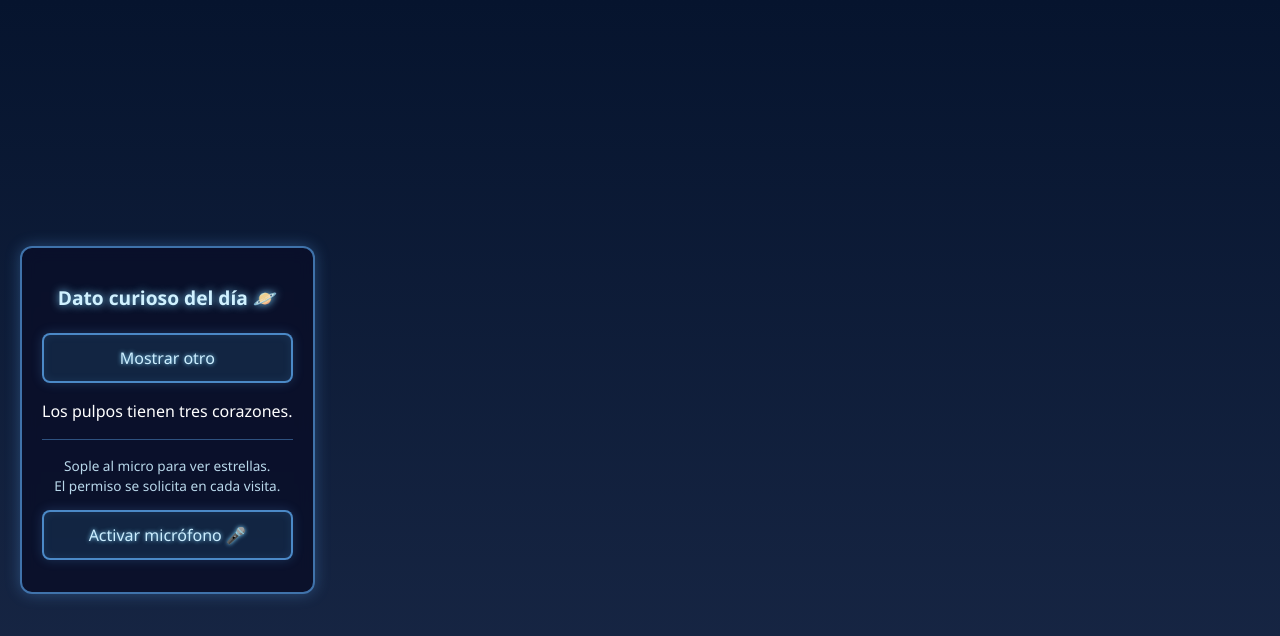
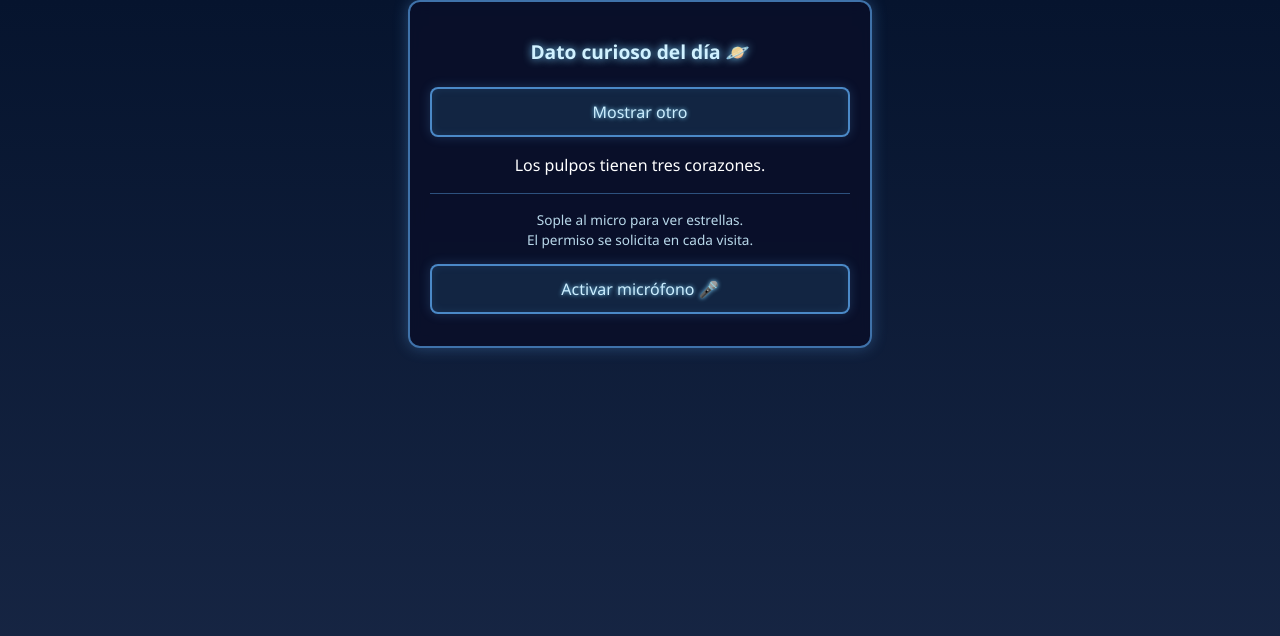
Before and after one commit to erick949/Ig, a React (Vite) app: page / in a window 1280 px wide. Shown: the top 636 px of the page. Built offline with nearby package versions, Linux system fonts and the light colour scheme.

Commit message:
doble clik global  1

```diff
--- a/src/App.jsx
+++ b/src/App.jsx
@@ -46,8 +46,10 @@ export default function App() {
 
   /* ---------- Vista principal (inicial) ---------- */
   return (
-    <div onDoubleClick={toggleFullscreen}>
-      {showNext ? (
+  <div className="app-root" onDoubleClick={toggleFullscreen}>
+    {isPortrait ? (
+      <OrientationAlert />
+    ) : showNext ? (
       <CakeView />
     ) : (
       <FactCard
@@ -61,4 +63,5 @@ export default function App() {
   </div>
 );
 
+
 }
--- a/src/styles.css
+++ b/src/styles.css
@@ -125,3 +125,11 @@ body {
   padding: 20px;
   box-sizing: border-box;
 }
+.app-root {
+  width: 100vw;
+  height: 100vh;
+  overflow: hidden;
+  position: fixed;
+  top: 0;
+  left: 0;
+}
```
Lines whose indentation alone changed are shown as unchanged.
